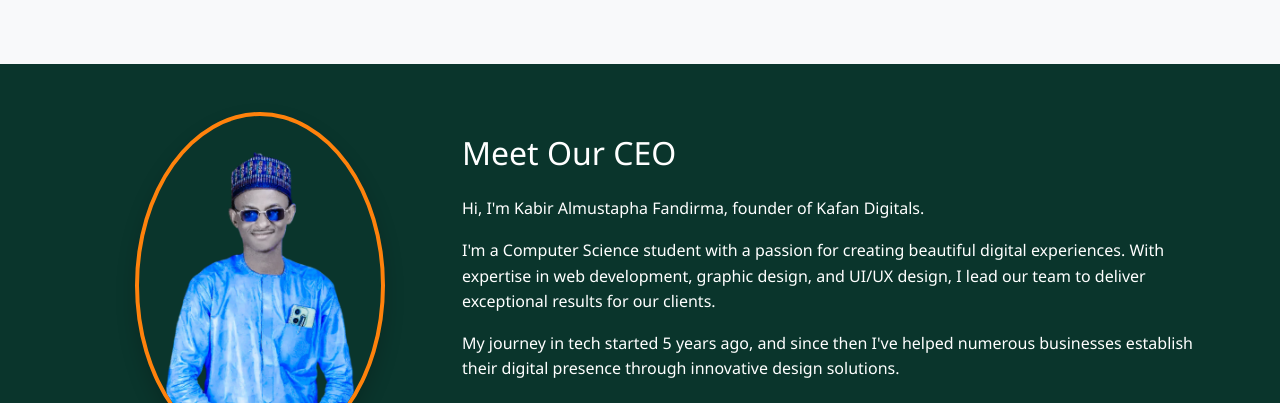
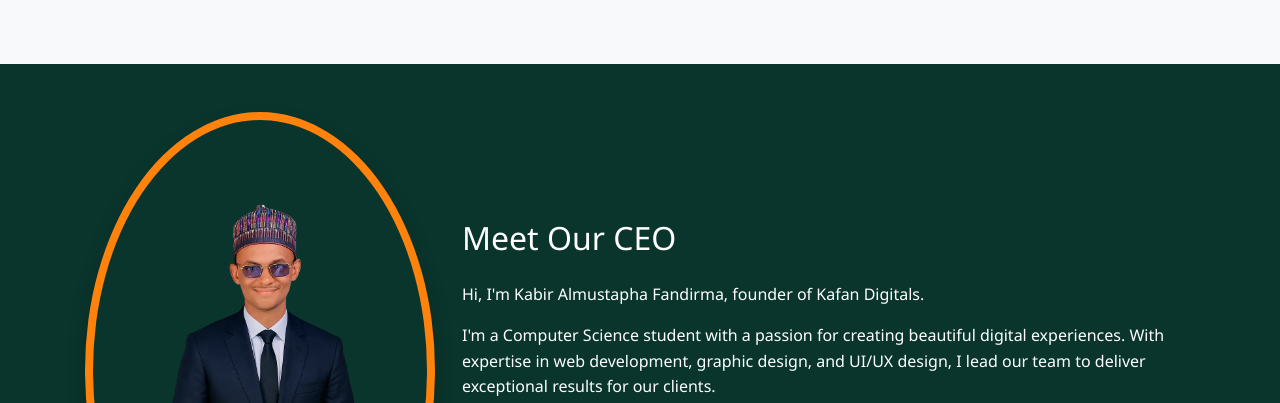
Before and after one commit to Kabirfandirma/kafanDigitalsNode, a website: page views/index.html in a window 1280 px wide. Shown: the part 1150-1553 px from the top of the page. Drawn offline with nearby package versions, Linux system fonts and the light colour scheme.

Commit message:
updated ceo image

```diff
--- a/public/css/style.css
+++ b/public/css/style.css
@@ -485,13 +485,13 @@
 
 .ceo-image-container {
     position: relative;
-    max-width: 250px;
+    max-width: 350px;
     margin: 0 auto;
 }
 
 .ceo-image {
     width: 100%;
-    border: 4px solid var(--primary-accent);
+    border: 8px solid var(--primary-accent);
     box-shadow: 0 10px 20px rgba(0, 0, 0, 0.2);
 }
 
--- a/views/index.html
+++ b/views/index.html
@@ -83,7 +83,7 @@
             <div class="row align-items-center">
                 <div class="col-md-4 text-center mb-4 mb-md-0">
                     <div class="ceo-image-container">
-                        <img src="/images/ceo.png" alt="CEO of Kafan Digitals"
+                        <img src="/images/ceo.webp" alt="CEO of Kafan Digitals"
                             class="ceo-image img-fluid rounded-circle">
                         <div class="ceo-social">
                             <a href="https://www.linkedin.com/in/kabiru-almustapha-fandirma-230ab5271?utm_source=share&utm_campaign=share_via&utm_content=profile&utm_medium=android_app"
```
Also changed, not shown: public/images/ceo.png (deleted), public/images/ceo.webp (added).
